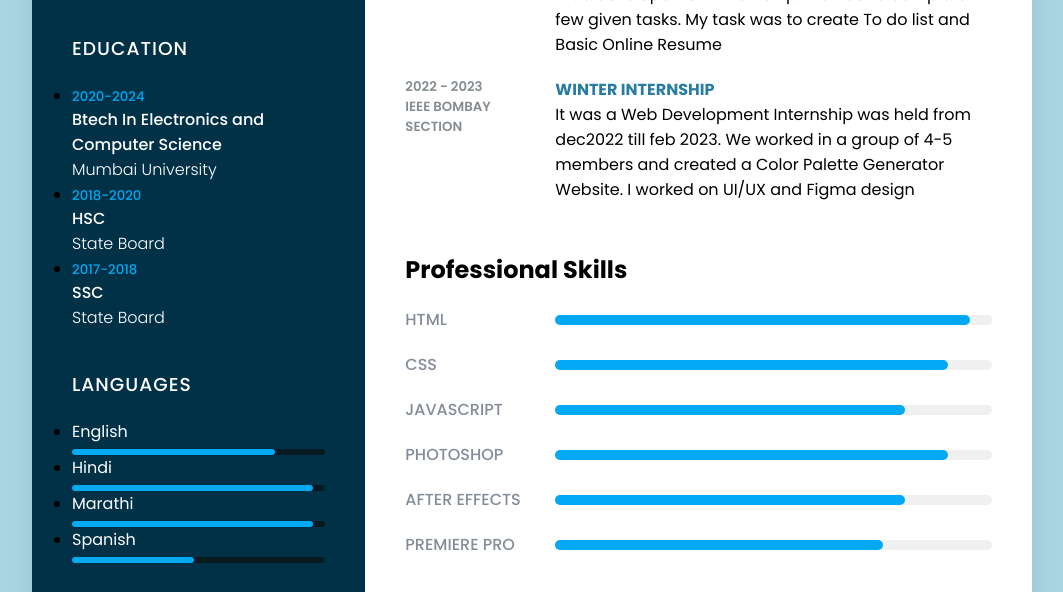
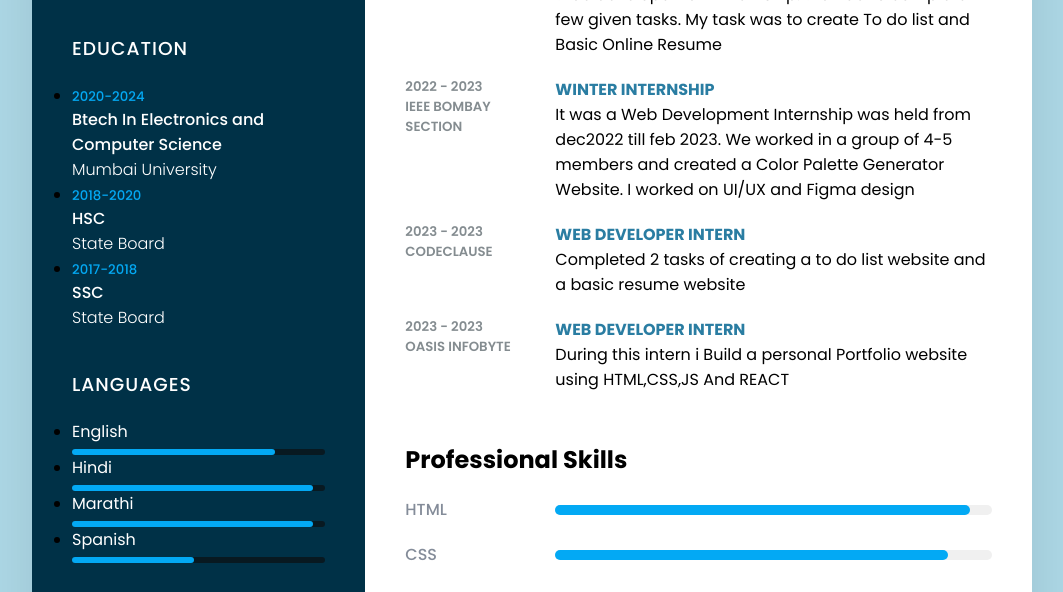
Before and after one commit to NayanSavekar/CodeClause_Resume, a plain HTML site: page index.html in a window 1280 px wide. Shown: the part 663-1255 px from the top of the page, without its empty margins (108-1171 px from the left). Drawn offline with Linux system fonts and the light colour scheme.

Commit message:
Update index.html
updated experience

```diff
--- a/index.html
+++ b/index.html
@@ -140,6 +140,26 @@
                             design</p>
                     </div>
                 </div>
+                <div class="box">
+                    <div class="year">
+                        <h5>2023 - 2023</h5>
+                        <h5>codeclause</h5>
+                    </div>
+                    <div class="text">
+                        <h4>Web developer intern</h4>
+                        <p>Completed 2 tasks of creating a to do list website and a basic resume website</p>
+                    </div>
+                </div>
+                <div class="box">
+                    <div class="year">
+                        <h5>2023 - 2023</h5>
+                        <h5>oasis infobyte</h5>
+                    </div>
+                    <div class="text">
+                        <h4>Web developer intern</h4>
+                        <p>During this intern i Build a personal Portfolio website using HTML,CSS,JS And REACT</p>
+                    </div>
+                </div>
             </div>
             <div class="skills">
                 <h2 class="title2">Professional Skills</h2>
```
